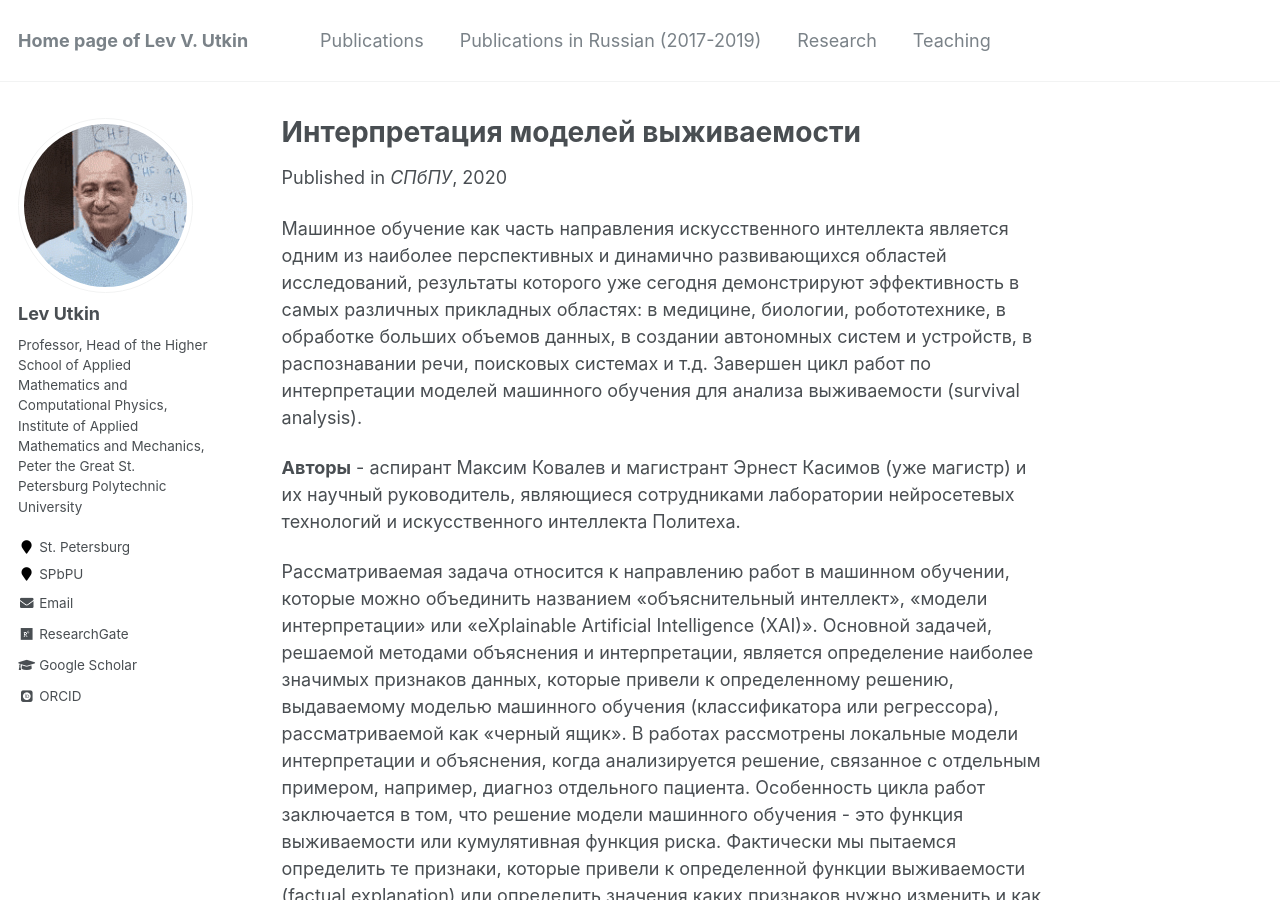
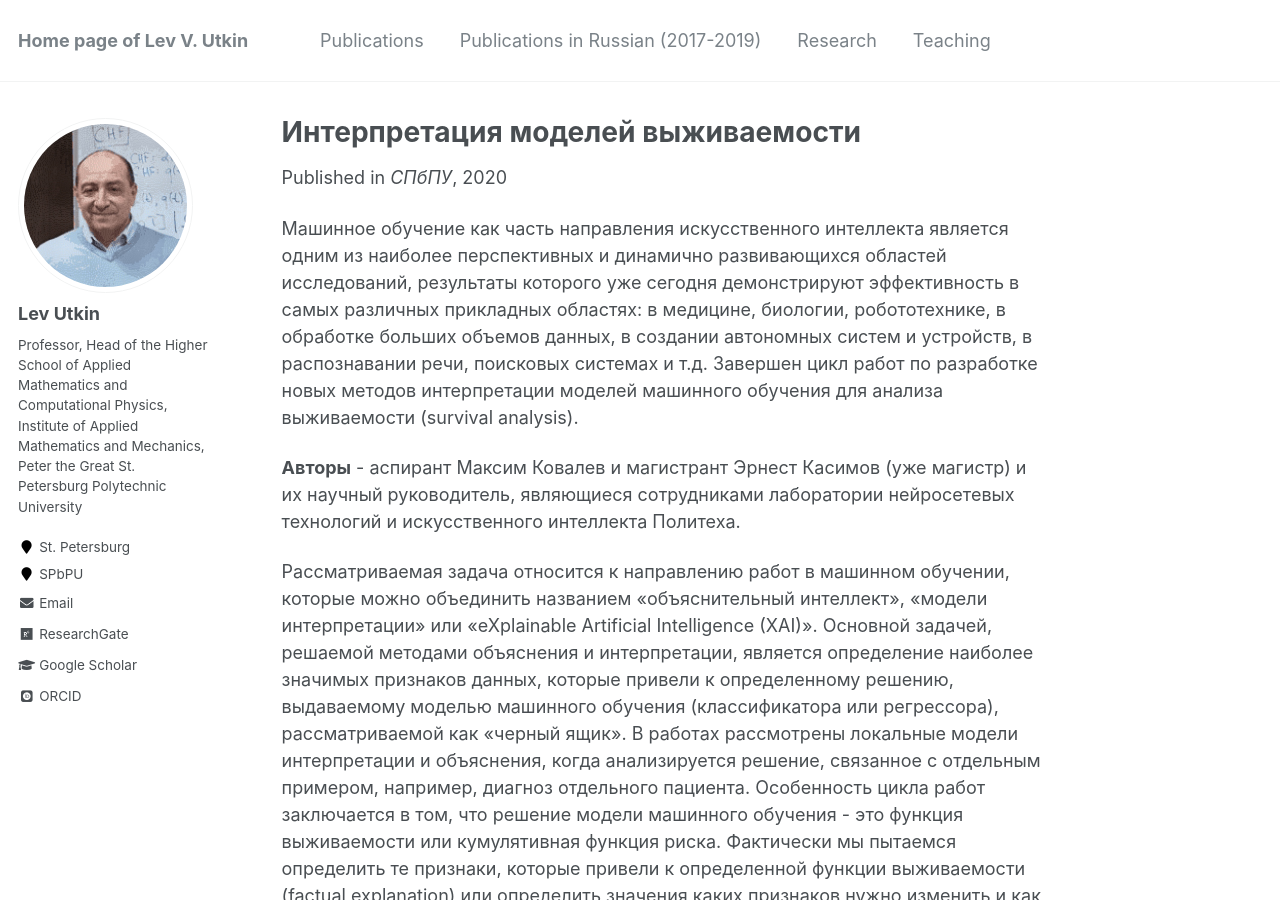
Before and after one commit to levutkin/levutkin.github.io, a Jekyll site: the page built from _research/XAI_surv.md, in a window 1280 px wide and 900 px high. Built offline with Jekyll 4.4.1, drawn with Linux system fonts in a browser that asks for light colours; some web fonts are replaced.

Commit message:
Update XAI_surv.md

```diff
--- a/_research/XAI_surv.md
+++ b/_research/XAI_surv.md
@@ -10,11 +10,12 @@ location: ""
 
 
 Машинное обучение как часть направления искусственного интеллекта является одним из наиболее перспективных и динамично развивающихся областей исследований, результаты которого уже сегодня демонстрируют эффективность в самых различных прикладных областях: в медицине, биологии, робототехнике, в обработке больших объемов данных, в создании автономных систем и устройств, в распознавании речи, поисковых системах и т.д.
-Завершен цикл работ по интерпретации моделей машинного обучения для анализа выживаемости (survival analysis).
+Завершен цикл работ по разработке новых методов интерпретации моделей машинного обучения для анализа выживаемости (survival analysis).
 
 **Авторы** - аспирант Максим Ковалев и магистрант Эрнест Касимов (уже магистр) и их научный руководитель, являющиеся сотрудниками лаборатории нейросетевых технологий и искусственного интеллекта Политеха.
 
 Рассматриваемая задача относится к направлению работ в машинном обучении, которые можно объединить названием «объяснительный интеллект», «модели интерпретации» или «eXplainable Artificial Intelligence (XAI)». Основной задачей, решаемой методами объяснения и интерпретации, является определение наиболее значимых признаков данных, которые привели к определенному решению, выдаваемому моделью машинного обучения (классификатора или регрессора), рассматриваемой как «черный ящик». В работах рассмотрены локальные модели интерпретации и объяснения, когда анализируется решение, связанное с отдельным примером, например, диагноз отдельного пациента. Особенность цикла работ заключается в том, что решение модели машинного обучения - это функция выживаемости или кумулятивная функция риска. Фактически мы пытаемся определить те признаки, которые привели к определенной функции выживаемости (factual explanation) или определить значения каких признаков нужно изменить и как, чтобы получить требуемую функцию выживаемости (counterfactual explanation).
+
 **Список препринтов и публикаций:**
 
 1. Kovalev M.S., Utkin L.V., Kasimov E.M. SurvLIME: A method for explaining machine learning survival models // arXiv:2003.08371. Mar. 2020.  <https://arxiv.org/abs/2003.08371/>
```
